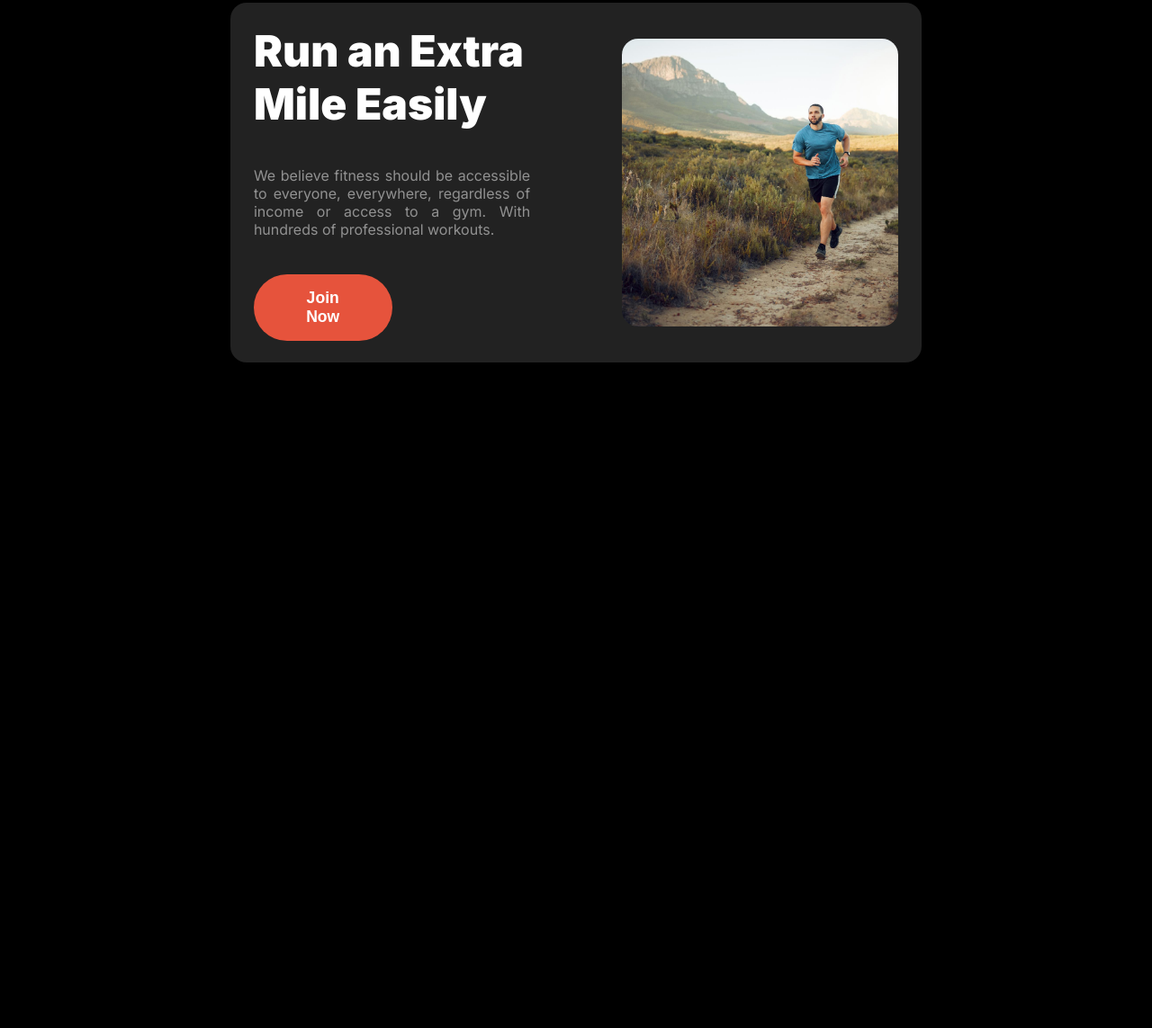
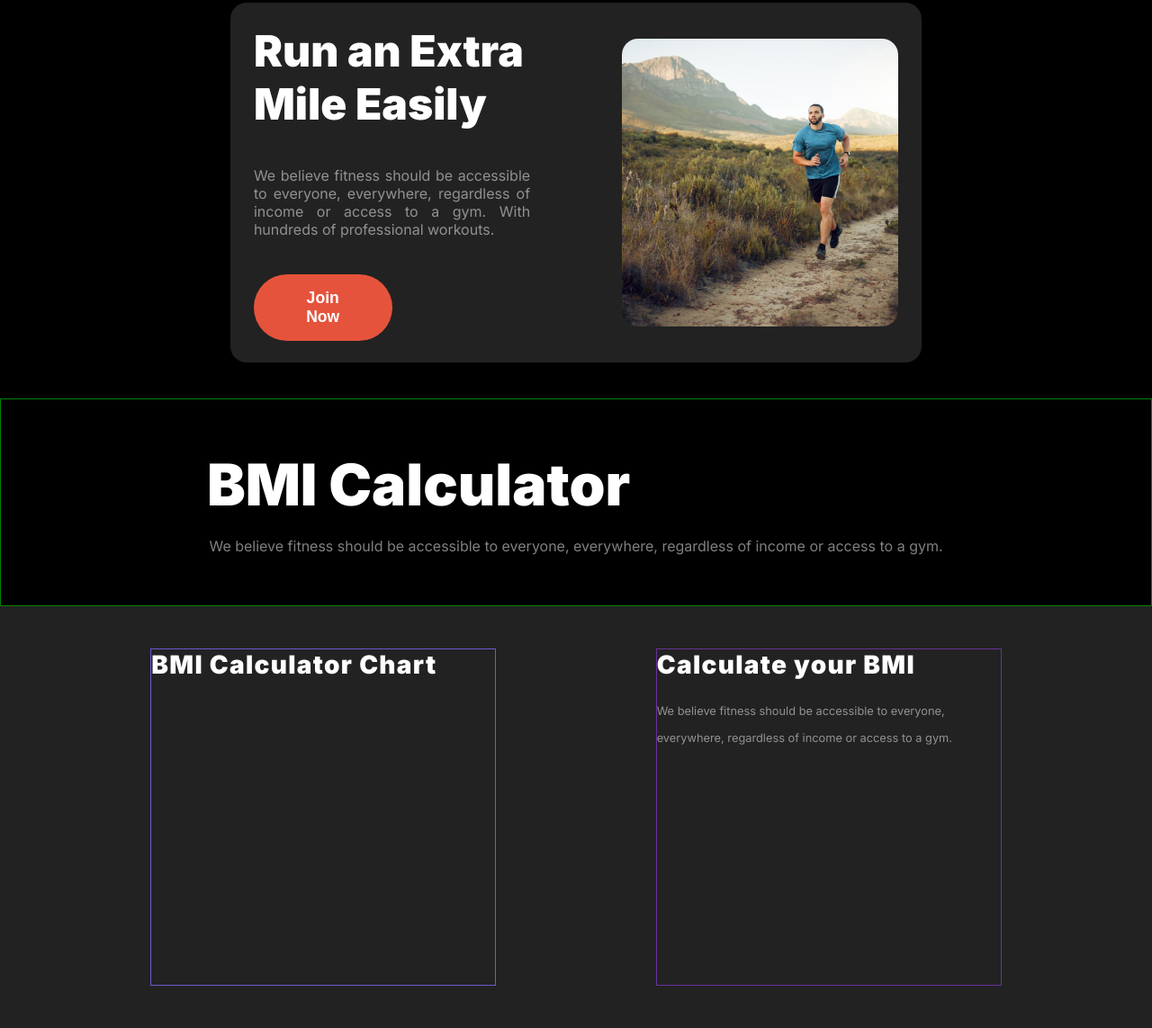
Before and after one commit to Aosaf098/ironwill, a plain HTML site: page index.html in a window 1280 px wide. Shown: the part 1387-2530 px from the top of the page at 90% size. Before the commit the page ends 1830 px from the top, so only its background shows below. Drawn offline with Linux system fonts and the light colour scheme; a web font is replaced by a local one.

Commit message:
Calculator half

```diff
--- a/index.html
+++ b/index.html
@@ -106,6 +106,21 @@
                 </div>
             </div>
         </section>
+        <section class="calculator">
+            <div class="calculator-up whole-flex">
+                <h1 class="calc-title">BMI Calculator</h1>
+                <p class="calc-subtitle">We believe fitness should be accessible to everyone, everywhere, regardless of income or access to a gym.</p>
+            </div>
+            <div class="calc-table whole-flex">
+                <div class="calc-chart">
+                    <h1 class="chart-title">BMI Calculator Chart</h1>
+                </div>
+                <div class="calc-form">
+                    <h1 class="form-title">Calculate your BMI</h1>
+                    <p class="form-subtitle">We believe fitness should be accessible to everyone, everywhere, regardless of income or access to a gym.</p>
+                </div>
+            </div>
+        </section>
     </main>
 </body>
 </html>
--- a/style.css
+++ b/style.css
@@ -317,6 +317,76 @@ body{
     background-position: center;
     background-size: cover;
     border-radius: 18px;
+    margin-top: 20px;
+    margin-bottom: 20px;
+}
+.calculator{
+    width: 100%;
+    height: 700px;
+    /* border: 1px solid red; */
+}
+.calculator-up{
+    width: 100%;
+    height: 33%;
+    border: 1px solid green;
+    flex-direction: column;
+    justify-content: center;
+    align-items: center;
+    gap: 20px;
+}
+.calc-title{
+    font-family: "Inter", sans-serif;
+    font-size: 4rem;
+    font-weight: 900;
+    color: rgb(255, 255, 255);
+    /* border: 1px solid red; */
+    margin-left: -350px;
+}
+.calc-subtitle{
+    font-family: "Inter", sans-serif;
+    font-size: 1rem;
+    font-weight: 400;
+    color: rgba(255, 255, 255, 0.5);
+}
+.calc-table{
+    width: 100%;
+    height: 67%;
+    background-color: rgb(34, 34, 34);
+    justify-content: space-evenly;
+    align-items: center;
+    gap: 10px;
+}
+.calc-chart{
+    width: 30%;
+    height: 80%;
+    border: 1px solid slateblue;
+}
+.chart-title{
+    font-family: "Inter", sans-serif;
+    font-size: 1.75rem;
+    font-weight: 900;
+    color: rgb(255, 255, 255);
+    letter-spacing: 1.3px;
+}
+.calc-form{
+    width: 30%;
+    height: 80%;
+    border: 1px solid rebeccapurple;
+}
+.form-title{
+    font-family: "Inter", sans-serif;
+    font-size: 1.75rem;
+    font-weight: 900;
+    color: rgb(255, 255, 255);
+    margin-bottom: 20px;
+    letter-spacing: 1.3px;
+}
+.form-subtitle{
+    font-family: "Inter", sans-serif;
+    font-size: 0.8rem;
+    font-weight: 400;
+    color: rgba(255, 255, 255, 0.5);
+    line-height: 30px;
 }
 @media screen and (max-width: 576px) {
     .banner-content,
```
